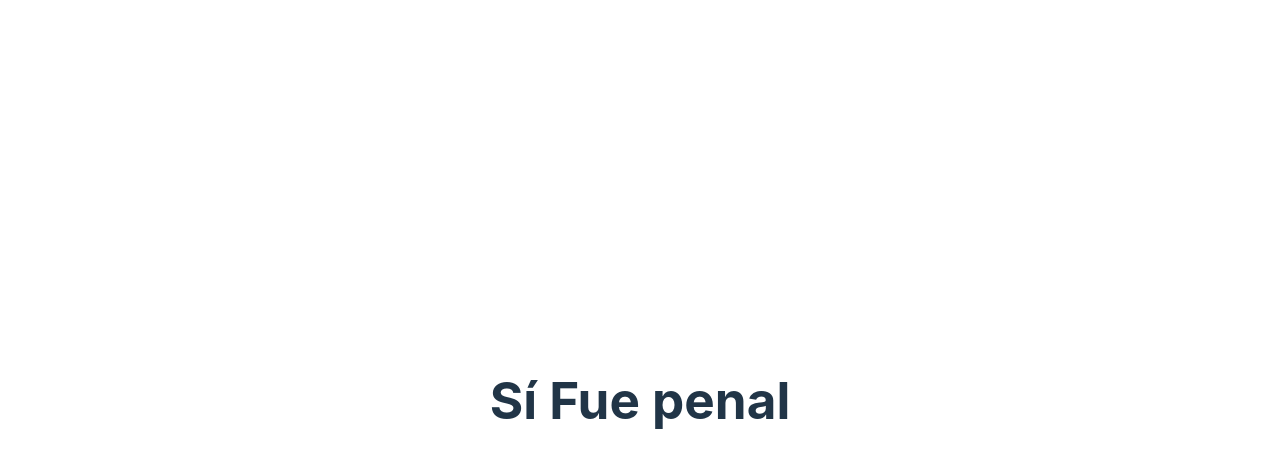
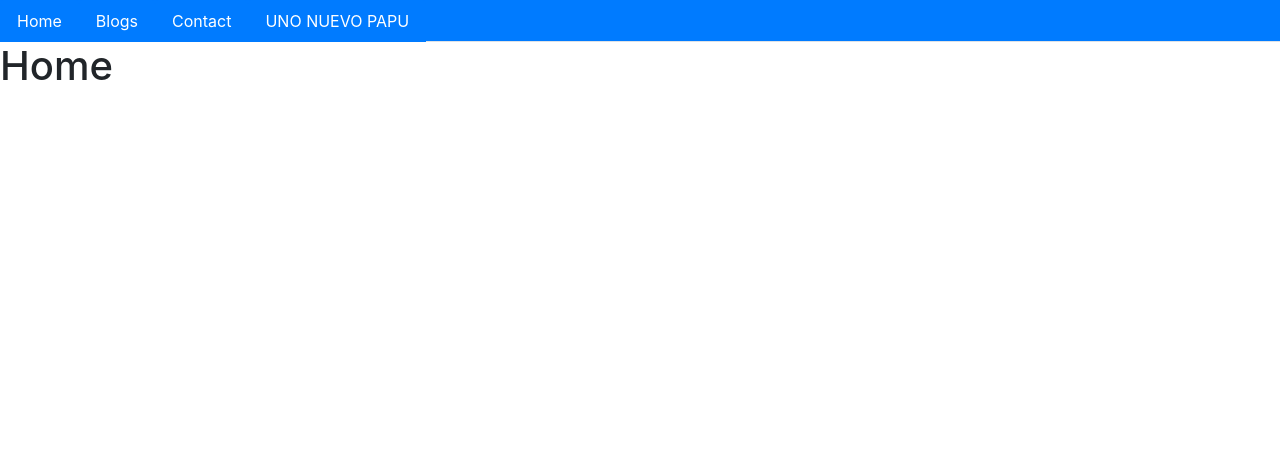
Before and after one commit to HectorManu/Notas_Programa_Web, a React (Vite) app in the folder PrograWeb/Unidad_2/IntroReact/: page / in a window 1280 px wide. Shown: the top 468 px of the page. Built offline with nearby package versions, Linux system fonts and the light colour scheme.

Commit message:
agregue cosas que pensé que ya había agregado

```diff
--- a/PrograWeb/Unidad_2/IntroReact/index.html
+++ b/PrograWeb/Unidad_2/IntroReact/index.html
@@ -5,6 +5,12 @@
     <link rel="icon" type="image/svg+xml" href="/vite.svg" />
     <meta name="viewport" content="width=device-width, initial-scale=1.0" />
     <title>Vite + React</title>
+    <!-- Latest compiled and minified CSS -->
+
+    <link rel="stylesheet" href="https://cdn.jsdelivr.net/npm/bootstrap@4.6.1/dist/css/bootstrap.min.css">
+
+    <!-- Latest compiled JavaScript -->
+    <script src="https://cdn.jsdelivr.net/npm/bootstrap@4.6.1/dist/js/bootstrap.bundle.min.js"></script>
   </head>
   <body>
     <div id="root"></div>
--- a/PrograWeb/Unidad_2/IntroReact/src/main.jsx
+++ b/PrograWeb/Unidad_2/IntroReact/src/main.jsx
@@ -1,36 +1,81 @@
-import React from 'react'
-import ReactDOM from 'react-dom/client'
-import App from './App'
-import './index.css'
+import ReactDOM from "react-dom/client";
+import { BrowserRouter, Routes, Route } from "react-router-dom";
+import Layout from "./pages/Layout";
+import Home from "./pages/Home";
+import Blogs from "./pages/Blogs";
+import Contact from "./pages/Contact";
+import NoPage from "./pages/NoPage";
+import Unonuevo from "./pages/Unonuevo";
 
-import Car from './Car'
-import Garage from './Garage'
-import Football from './Football'
 
-function FuePenal() {
-  return <h1>Sí Fue penal</h1>;
-}
+export default function App() {
+  return (
+    <BrowserRouter>
 
-function NoFuePenal() {
-  return <h1>No Fue penal</h1>;
-}
+      <Routes>
+        <Route path="/" element={<Layout />}>
+          <Route index element={<Home />} />
+          <Route path="blogs" element={<Blogs />} />
+          <Route path="contact" element={<Contact />} />
+          <Route path="unonuevo" element={<Unonuevo />} />
+          <Route path="*" element={<NoPage />} />
 
-function Penal(props) {
-  const fuePenal = props.fuePenal;
-//   if (fuePenal) {
-//     return <FuePenal/>;
-//   }
-//   else return <NoFuePenal/>;
-
-  return fuePenal ? <FuePenal/> : <NoFuePenal/>;
-
+        </Route>
+      </Routes>
+    </BrowserRouter>
+  );
 }
 
 const root = ReactDOM.createRoot(document.getElementById('root'));
-root.render(
-    <Penal fuePenal = {true} />
-    //<Football/>
-);
+root.render(<App />);
+
+
+
+
+
+
+
+
+
+
+
+
+//Día anterior a 21/11/2022
+
+
+// import React from 'react'
+// import ReactDOM from 'react-dom/client'
+// import App from './App'
+// import './index.css'
+
+// import Car from './Car'
+// import Garage from './Garage'
+// import Football from './Football'
+
+// function FuePenal() {
+//   return <h1>Sí Fue penal</h1>;
+// }
+
+// function NoFuePenal() {
+//   return <h1>No Fue penal</h1>;
+// }
+
+// function Penal(props) {
+//   const fuePenal = props.fuePenal;
+// //   if (fuePenal) {
+// //     return <FuePenal/>;
+// //   }
+// //   else return <NoFuePenal/>;
+
+//   return fuePenal ? <FuePenal/> : <NoFuePenal/>;
+
+// }
+
+// const root = ReactDOM.createRoot(document.getElementById('root'));
+// root.render(
+//     <Penal fuePenal = {true} />
+//     //<Football/>
+//);
 
 // const root1 = ReactDOM.createRoot(document.getElementById('root'));
 // root.render(
--- /dev/null
+++ b/PrograWeb/Unidad_2/IntroReact/src/pages/Blogs.jsx
@@ -0,0 +1,5 @@
+const Blogs = () => {
+    return <h1>Blog Articles</h1>;
+};
+
+export default Blogs;
--- /dev/null
+++ b/PrograWeb/Unidad_2/IntroReact/src/pages/Contact.jsx
@@ -0,0 +1,5 @@
+const Contact = () => {
+    return <h1>Contact Me BB</h1>;
+};
+
+export default Contact;
--- /dev/null
+++ b/PrograWeb/Unidad_2/IntroReact/src/pages/Home.jsx
@@ -0,0 +1,5 @@
+const Home = () => {
+    return <h1>Home</h1>;
+};
+
+export default Home;
--- /dev/null
+++ b/PrograWeb/Unidad_2/IntroReact/src/pages/Layout.jsx
@@ -0,0 +1,30 @@
+import { Outlet, Link } from "react-router-dom";
+
+const Layout = () => {
+
+    return (
+        <>
+            <nav>
+
+                <ul className="nav nav-tabs bg-primary">
+                    <li className="nav-item">
+                        <Link to="/" className="bg-primary text-white nav-link">Home</Link>
+                    </li>
+                    <li className="nav-item">
+                        <Link to="/blogs" className="bg-primary text-white nav-link">Blogs</Link>
+                    </li>
+                    <li className="nav-item">
+                        <Link to="/contact" className="bg-primary text-white nav-link">Contact</Link>
+                    </li>
+                    <li className="nav-item">
+                        <Link to="/unonuevo" className="bg-primary text-white nav-link">UNO NUEVO PAPU</Link>
+                    </li>
+                </ul>
+            </nav>
+
+            <Outlet />
+        </>
+    )
+};
+
+export default Layout;
--- /dev/null
+++ b/PrograWeb/Unidad_2/IntroReact/src/pages/NoPage.jsx
@@ -0,0 +1,5 @@
+const NoPage = () => {
+    return <h1>404<br></br>No Existe lo que buscar papu</h1>;
+};
+
+export default NoPage;
--- /dev/null
+++ b/PrograWeb/Unidad_2/IntroReact/src/pages/Unonuevo.jsx
@@ -0,0 +1,5 @@
+const Unonuevo = () => {
+    return <h1>Este es un nuevo elemento</h1>;
+};
+
+export default Unonuevo;
--- /dev/null
+++ b/PrograWeb/package.json
@@ -0,0 +1,5 @@
+{
+  "devDependencies": {
+    "react-router-dom": "^6.4.3"
+  }
+}
```
Also changed, not shown: 1 other file (tests, documents, lock files or other folders).
